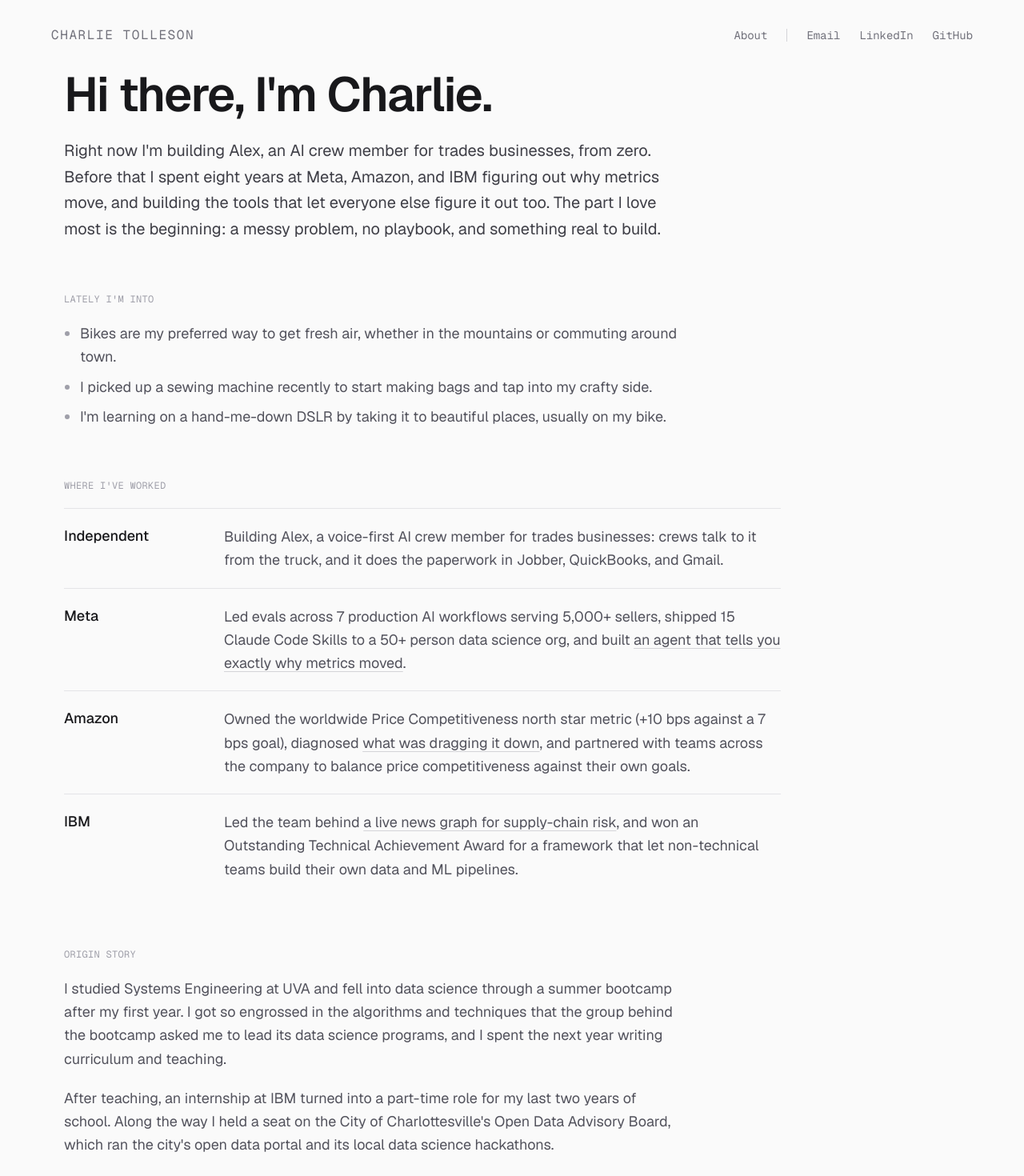
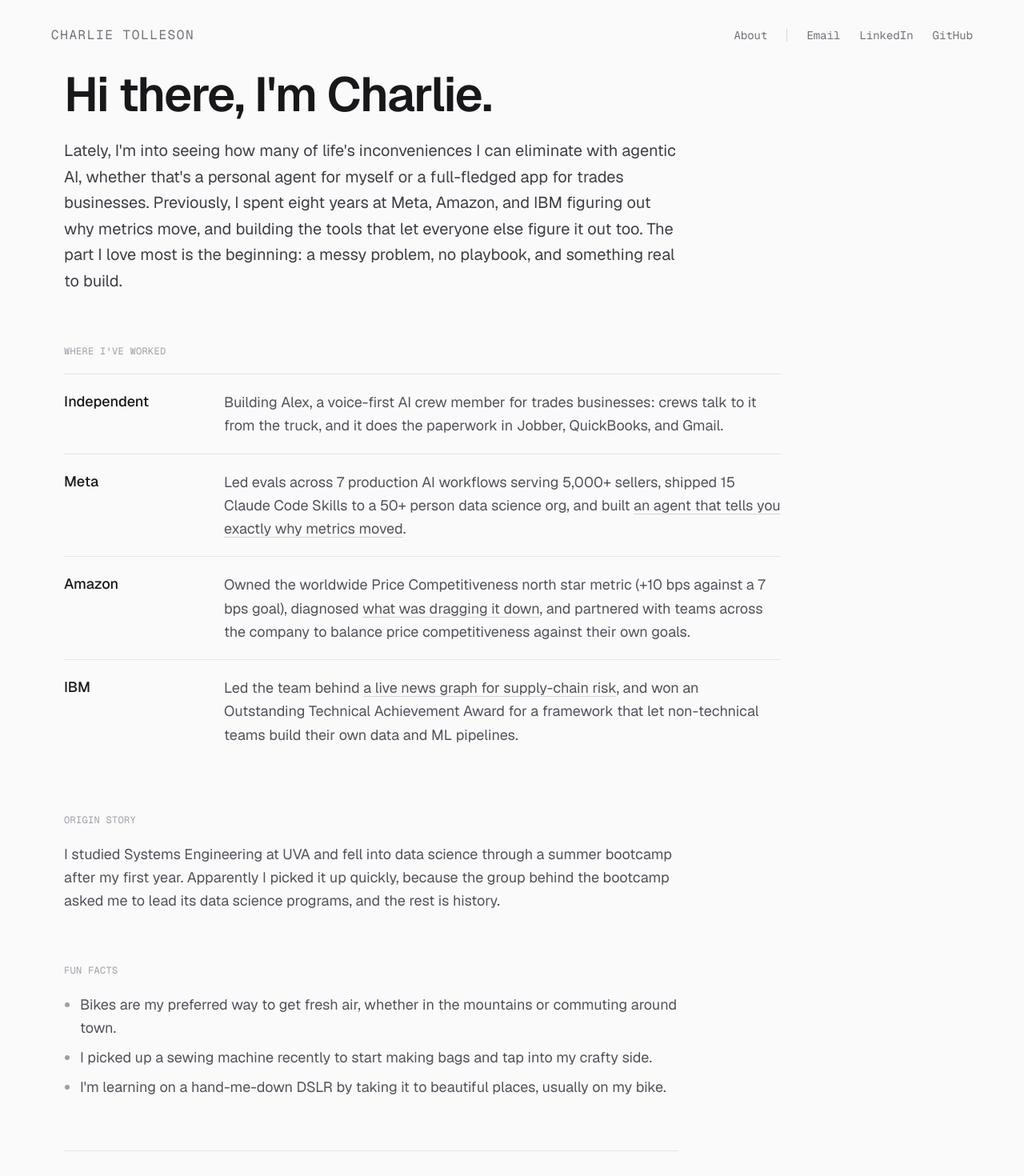
Before and after one commit to CharlieTolleson/portfolio-site, a Next.js app: page /about in a window 1280 px wide. Shown: the top 1470 px of the page at 80% size. Built offline with nearby package versions, Linux system fonts and the light colour scheme.

Commit message:
About: agentic AI intro, shorter origin story, interests become fun facts
Co-Authored-By: Claude Opus 5.5 <noreply@anthropic.com>

```diff
--- a/src/app/about/page.tsx
+++ b/src/app/about/page.tsx
@@ -3,9 +3,9 @@
  *
  * Role in the system: visitors reach this page after the work has already
  * convinced them, so it answers the next question, "who is this person?",
- * rather than re-selling the case studies. The shape is personal first
- * (what I'm building, what I'm into, where I came from) with a short
- * work list kept for recruiters who land here directly.
+ * rather than re-selling the case studies. The shape is an intro (what I'm
+ * into now and where I've been), a short work list for recruiters who land
+ * here directly, a brief origin story, and a few fun facts.
  *
  * Key design decisions:
  *   - **Warm, not cute.** First person and conversational, but sentence case
@@ -13,8 +13,8 @@
  *   - **Titles left out of the work list.** The list says what I did at each
  *     company rather than repeating job titles, which live on the resume and
  *     LinkedIn.
- *   - **Interests stay low-key.** A plain bulleted list, so the personal
- *     section reads as color rather than competing with the work.
+ *   - **Fun facts stay low-key.** A plain bulleted list at the end, so the
+ *     personal notes read as color rather than competing with the work.
  *   - **Figures match the cards.** Every career number here (Meta eval scope,
  *     Amazon Price Competitiveness) is the same one the home page quotes, so a
  *     reader cross-checking never finds a mismatch.
@@ -32,8 +32,8 @@ export const metadata = {
 const LINK =
   "underline decoration-zinc-300 underline-offset-4 transition-colors hover:text-zinc-900 hover:decoration-zinc-500";
 
-/** Current interests, kept deliberately low-key so they don't compete with the work. */
-const PASSIONS = [
+/** Life outside work, kept deliberately low-key so it doesn't compete with the work. */
+const FUN_FACTS = [
   "Bikes are my preferred way to get fresh air, whether in the mountains or commuting around town.",
   "I picked up a sewing machine recently to start making bags and tap into my crafty side.",
   "I'm learning on a hand-me-down DSLR by taking it to beautiful places, usually on my bike.",
@@ -106,23 +106,15 @@ export default function AboutPage() {
             Hi there, I&apos;m Charlie.
           </h1>
           <p className="text-xl leading-relaxed text-zinc-700">
-            Right now I&apos;m building Alex, an AI crew member for trades
-            businesses, from zero. Before that I
+            Lately, I&apos;m into seeing how many of life&apos;s inconveniences I
+            can eliminate with agentic AI, whether that&apos;s a personal agent
+            for myself or a full-fledged app for trades businesses. Previously, I
             spent eight years at Meta, Amazon, and IBM figuring out why metrics
             move, and building the tools that let everyone else figure it out
             too. The part I love most is the beginning: a messy problem, no
             playbook, and something real to build.
           </p>
         </div>
-
-        <section className="flex max-w-3xl flex-col gap-5">
-          <Label>Lately I&apos;m into</Label>
-          <ul className="flex list-disc flex-col gap-2 pl-5 text-lg leading-relaxed text-zinc-600 marker:text-zinc-400">
-            {PASSIONS.map((p) => (
-              <li key={p}>{p}</li>
-            ))}
-          </ul>
-        </section>
 
         <section className="flex max-w-4xl flex-col gap-5">
           <Label>Where I&apos;ve worked</Label>
@@ -147,17 +139,19 @@ export default function AboutPage() {
           <Label>Origin story</Label>
           <p className="text-lg leading-relaxed text-zinc-600">
             I studied Systems Engineering at UVA and fell into data science
-            through a summer bootcamp after my first year. I got so engrossed in
-            the algorithms and techniques that the group behind the bootcamp
-            asked me to lead its data science programs, and I spent the next year
-            writing curriculum and teaching.
+            through a summer bootcamp after my first year. Apparently I picked it
+            up quickly, because the group behind the bootcamp asked me to lead
+            its data science programs, and the rest is history.
           </p>
-          <p className="text-lg leading-relaxed text-zinc-600">
-            After teaching, an internship at IBM turned into a part-time role for
-            my last two years of school. Along the way I held a seat on the City
-            of Charlottesville&apos;s Open Data Advisory Board, which ran the
-            city&apos;s open data portal and its local data science hackathons.
-          </p>
+        </section>
+
+        <section className="flex max-w-3xl flex-col gap-5">
+          <Label>Fun facts</Label>
+          <ul className="flex list-disc flex-col gap-2 pl-5 text-lg leading-relaxed text-zinc-600 marker:text-zinc-400">
+            {FUN_FACTS.map((f) => (
+              <li key={f}>{f}</li>
+            ))}
+          </ul>
         </section>
 
         <section className="flex max-w-3xl flex-col gap-5 border-t border-zinc-200 pt-10">
```
